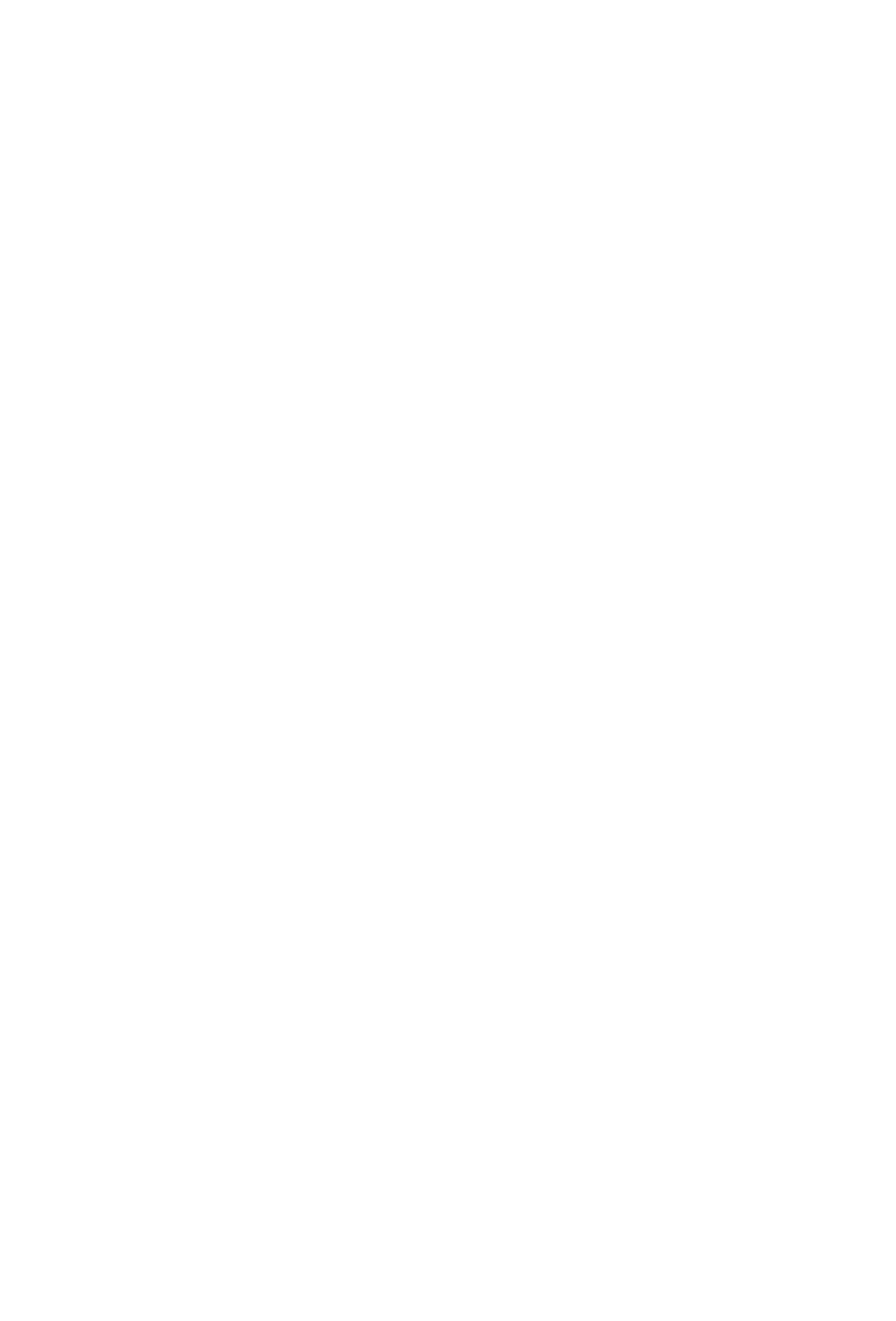
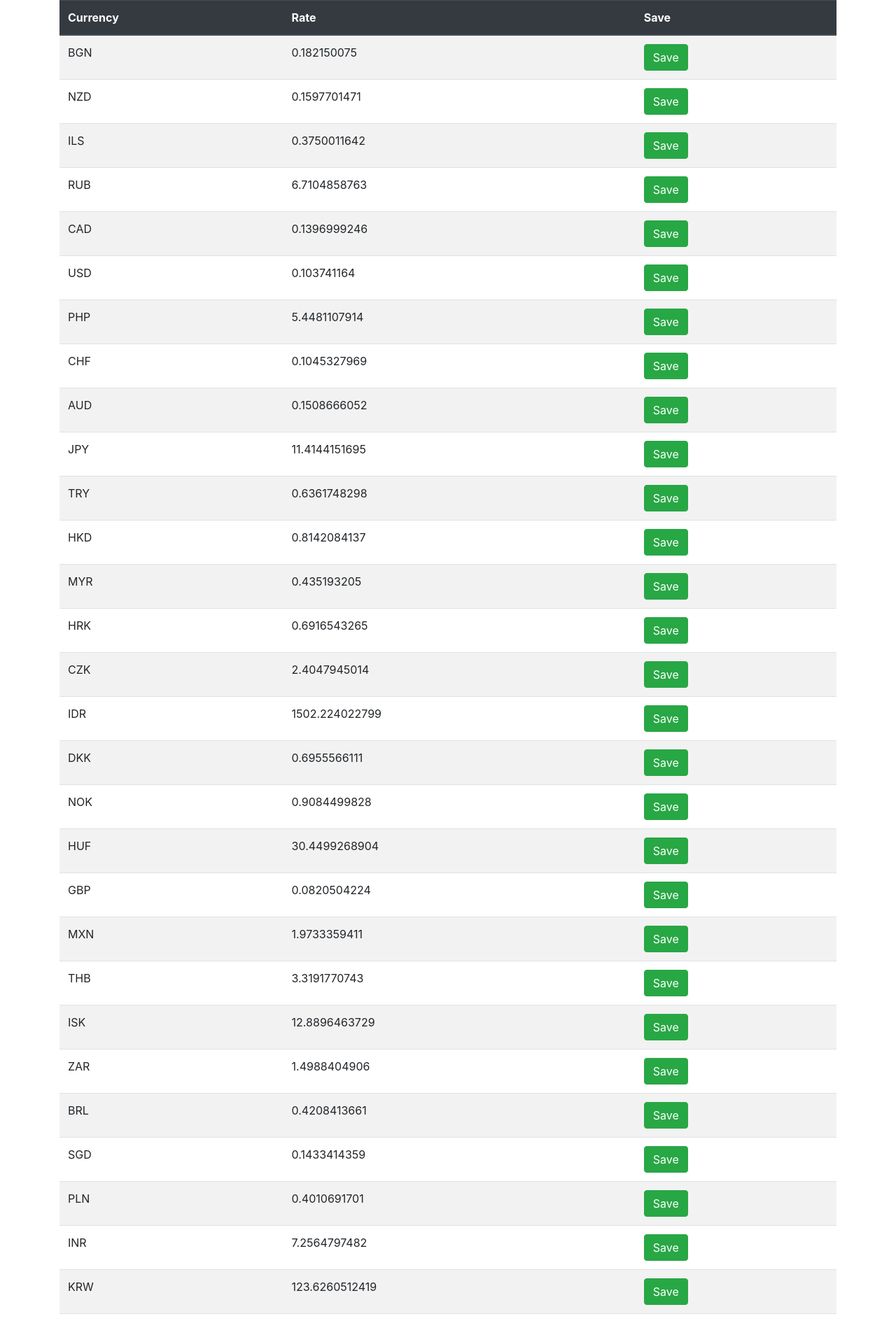
Before and after one commit to annorberg98/Angular-currency, an Angular app in the folder currencyapp/: page / in a window 1280 px wide. Shown: the part 40-1928 px from the top of the page at 70% size. Before the commit the page ends 800 px from the top, so only its background shows below. Built offline with nearby package versions, Linux system fonts and the light colour scheme.

Commit message:
Localstorage

```diff
--- a/currencyapp/src/app/app.component.html
+++ b/currencyapp/src/app/app.component.html
@@ -1 +1,2 @@
 <app-searchbar></app-searchbar>
+<app-rates></app-rates>
--- /dev/null
+++ b/currencyapp/src/app/rates/rates.component.html
@@ -0,0 +1,22 @@
+<div class="container">
+  <div class="table-responsive">
+    <table class="table table-striped">
+      <caption>Updated: {{ rates.date }}</caption>
+      <thead class="thead-dark">
+        <tr>
+          <th scope="col">Currency</th>
+          <th scope="col">Rate</th>
+          <th scope="col">Save</th>
+        </tr>
+      </thead>
+      <tbody>
+        <tr *ngFor="let key of objectKeys(rates.rates)">
+          <td>{{ key }}</td>
+          <td>{{ rates.rates[key] }}</td>
+          <td><button type="button" class="btn btn-success" (click)="addToStorage(key)">Save</button></td>
+        </tr>
+      </tbody>
+    </table>
+  </div>
+
+</div>
--- /dev/null
+++ b/currencyapp/src/app/rates/rates.component.ts
@@ -0,0 +1,63 @@
+import { Component, OnInit } from '@angular/core';
+import { CurrencyService } from '../services/currency.service';
+
+@Component({
+  selector: 'app-rates',
+  templateUrl: './rates.component.html',
+  styleUrls: ['./rates.component.css']
+})
+export class RatesComponent implements OnInit {
+
+  constructor(private currency: CurrencyService) {
+
+  }
+
+  public rates;
+  public objectKeys = Object.keys;
+
+  async showRates() {
+    this.rates = this.currency.rawJson;
+    //this.rates = await this.currency.getRates().toPromise();
+  }
+
+  ngOnInit() {
+    this.generateFromStorage();
+    console.log(this.rates);
+  }
+
+  generateFromStorage() {
+    let storage = this.getStorage();
+    if (storage === null || storage === { "currencies": [] }) {
+      this.showRates();
+    } else {
+      this.showRates();
+      console.log("Fattas personliga just nu");
+    }
+  }
+
+  getStorage() {
+    let storage = localStorage.getItem('currencies');
+    return JSON.parse(storage);
+  }
+
+  addToStorage(key: string) {
+    let currencyStorage = this.getStorage();
+
+
+    let storage = { "currencies": [] }
+    let newItem = key;
+
+    if (currencyStorage != null) {
+      currencyStorage.currencies.push(newItem);
+
+      currencyStorage = JSON.stringify(currencyStorage);
+      localStorage.setItem('currencies', currencyStorage);
+    } else {
+      storage.currencies.push(newItem)
+      let newStorage = JSON.stringify(storage);
+      localStorage.setItem('currencies', newStorage);
+    }
+
+  }
+
+}
--- a/currencyapp/src/app/search-bar/search-bar.component.ts
+++ b/currencyapp/src/app/search-bar/search-bar.component.ts
@@ -54,9 +54,7 @@ export class SearchBarComponent implements OnInit {
     let datalistCurrencies = document.getElementById("currencies");
     let currenciesOptions = '';
     for (var i = 0; i < this.currencies.length; i++) {
-      console.log(this.currencies[i]);
       currenciesOptions += '<option value="' + this.currencies[i] + '"></option>';
-      console.log(datalistCurrencies);
     }
 
     datalistCurrencies.innerHTML = currenciesOptions;
--- /dev/null
+++ b/currencyapp/src/app/services/currency.service.ts
@@ -0,0 +1,59 @@
+import { Injectable } from '@angular/core';
+import { HttpClient, HttpParams } from '@angular/common/http';
+
+@Injectable({
+  providedIn: 'root'
+})
+export class CurrencyService {
+
+  private url: string = "https://api.exchangeratesapi.io/latest";
+  private base: string = "SEK";
+
+  public rawJson = {
+    "base": "SEK",
+    "rates": {
+      "BGN": 0.182150075,
+      "NZD": 0.1597701471,
+      "ILS": 0.3750011642,
+      "RUB": 6.7104858763,
+      "CAD": 0.1396999246,
+      "USD": 0.103741164,
+      "PHP": 5.4481107914,
+      "CHF": 0.1045327969,
+      "AUD": 0.1508666052,
+      "JPY": 11.4144151695,
+      "TRY": 0.6361748298,
+      "HKD": 0.8142084137,
+      "MYR": 0.435193205,
+      "HRK": 0.6916543265,
+      "CZK": 2.4047945014,
+      "IDR": 1502.224022799,
+      "DKK": 0.6955566111,
+      "NOK": 0.9084499828,
+      "HUF": 30.4499268904,
+      "GBP": 0.0820504224,
+      "MXN": 1.9733359411,
+      "THB": 3.3191770743,
+      "ISK": 12.8896463729,
+      "ZAR": 1.4988404906,
+      "BRL": 0.4208413661,
+      "SGD": 0.1433414359,
+      "PLN": 0.4010691701,
+      "INR": 7.2564797482,
+      "KRW": 123.6260512419,
+      "RON": 0.4433703072,
+      "CNY": 0.7176664525,
+      "SEK": 1.0,
+      "EUR": 0.093133283
+    },
+    "date": "2019-05-23"
+  }
+
+  getRates() {
+    const params = new HttpParams().set('base', this.base);
+    return this.http.get(this.url, { params });
+  }
+
+
+  constructor(private http: HttpClient) { }
+}
```
Also changed, not shown: currencyapp/src/app/app.module.ts (+6 -2 lines), currencyapp/src/app/rates/rates.component.css (added), 2 other files (tests, documents, lock files or other folders).
